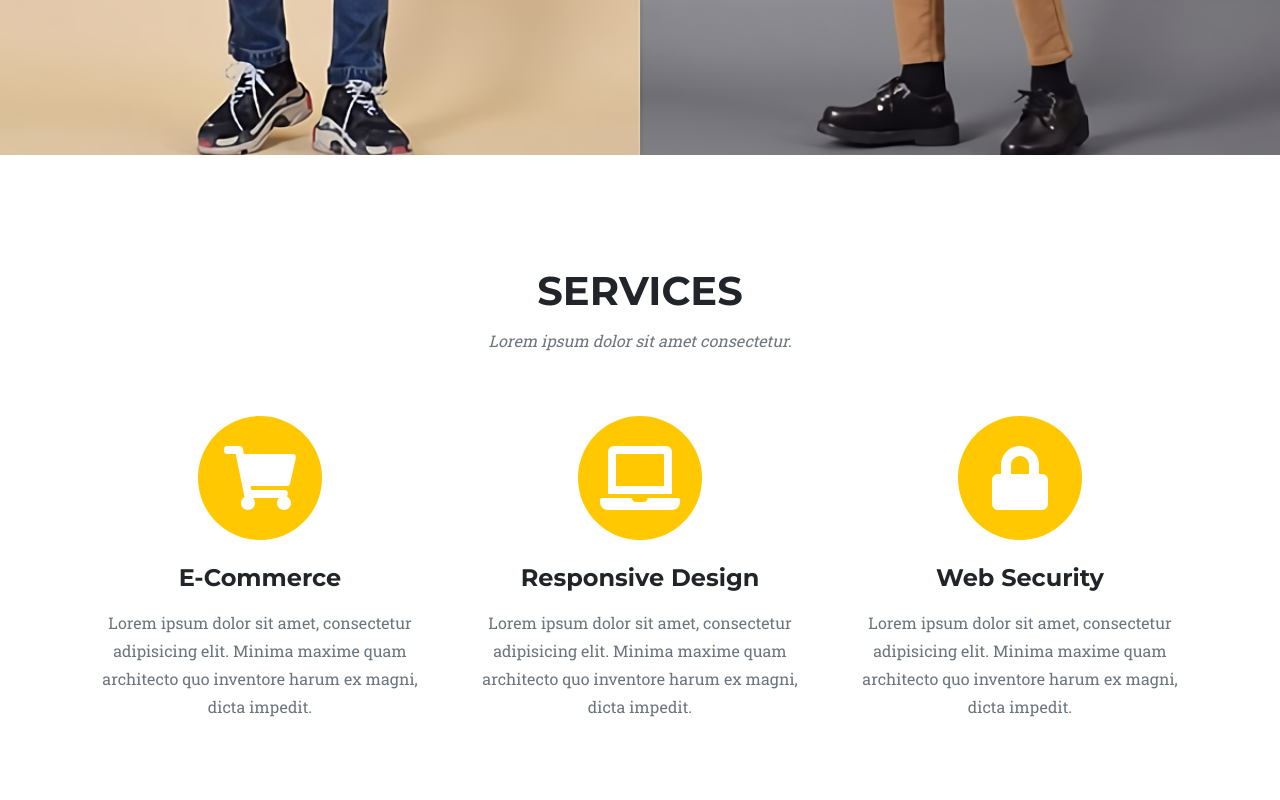
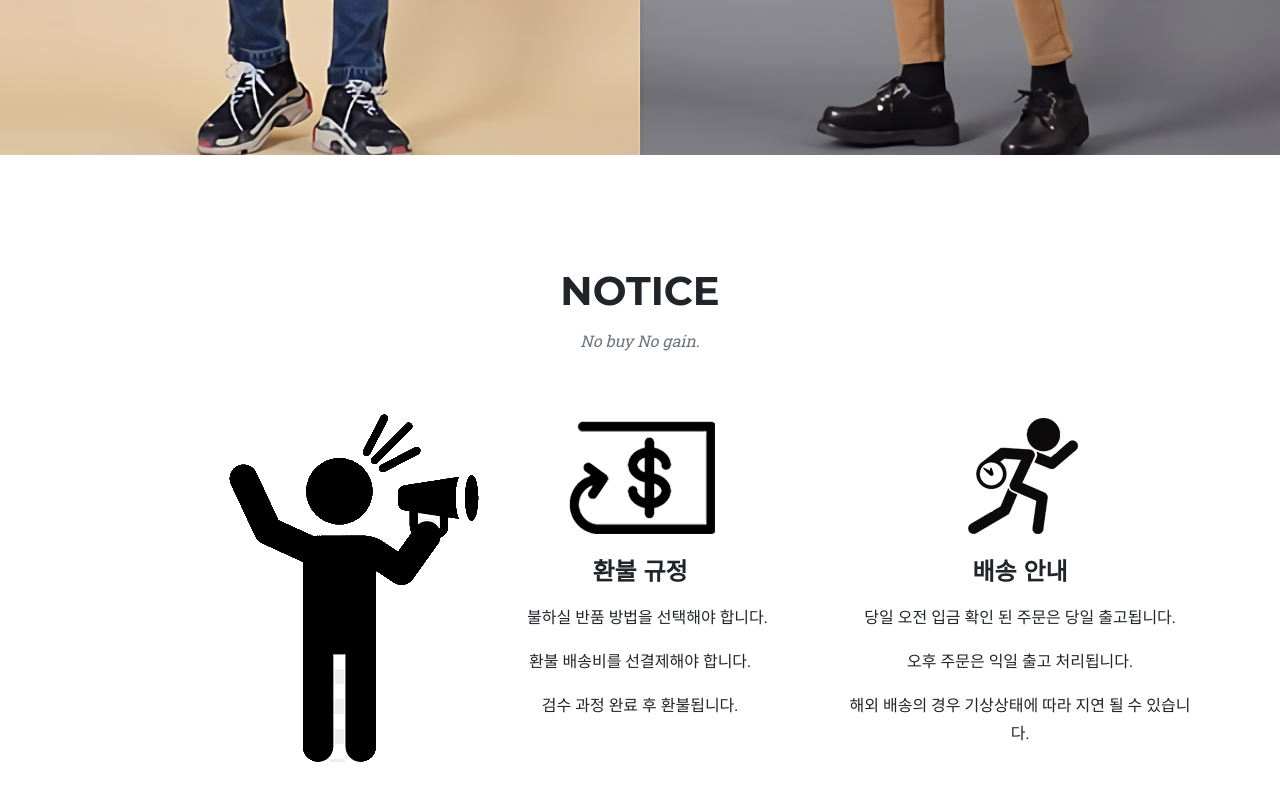
Before and after one commit to ehdncs19/sw-team-five, a plain HTML site: page index.html in a window 1280 px wide. Shown: the part 590-1390 px from the top of the page. Drawn offline with nearby package versions, Linux system fonts and the light colour scheme.

Commit message:
final project

```diff
--- a/index.html
+++ b/index.html
@@ -68,41 +68,45 @@
     <section class="page-section" id="services">
       <div class="container">
         <div class="text-center">
-          <h2 class="section-heading text-uppercase">Services</h2>
-          <h3 class="section-subheading text-muted">Lorem ipsum dolor sit amet consectetur.</h3>
+          <h2 class="section-heading text-uppercase">Notice</h2>
+          <h3 class="section-subheading text-muted">No buy No gain.</h3>
         </div>
         <div class="row text-center">
           <div class="col-md-4">
             <span class="fa-stack fa-4x">
-              <i class="fas fa-circle fa-stack-2x text-primary"></i>
-              <i class="fas fa-shopping-cart fa-stack-1x fa-inverse"></i>
+              <!-- <i class="fas fa-circle fa-stack-2x text-primary"></i> -->
+                <img src="assets/img/portfolio/notice1.png"></i>
+              <!-- <i class="fas fa-shopping-cart fa-stack-1x fa-inverse"></i> -->
             </span>
-            <h4 class="my-3">E-Commerce</h4>
+            <!-- <h4 class="my-3">E-Commerce</h4>
             <p class="text-muted">
               Lorem ipsum dolor sit amet, consectetur adipisicing elit. Minima maxime quam
               architecto quo inventore harum ex magni, dicta impedit.
-            </p>
+            </p> -->
           </div>
           <div class="col-md-4">
             <span class="fa-stack fa-4x">
-              <i class="fas fa-circle fa-stack-2x text-primary"></i>
-              <i class="fas fa-laptop fa-stack-1x fa-inverse"></i>
+              <!-- <i class="fas fa-circle fa-stack-2x text-primary"></i> -->
+                <img src="assets/img/portfolio/money.png">
+              <!-- <i class="fas fa-laptop fa-stack-1x fa-inverse"></i> -->
             </span>
-            <h4 class="my-3">Responsive Design</h4>
+            <h4 class="my-3">환불 규정</h4>
             <p class="text-muted">
-              Lorem ipsum dolor sit amet, consectetur adipisicing elit. Minima maxime quam
-              architecto quo inventore harum ex magni, dicta impedit.
-            </p>
-          </div>
+             <p>환불하실 반품 방법을 선택해야 합니다.</p>
+             <p>환불 배송비를 선결제해야 합니다.</p>
+             <p>검수 과정 완료 후 환불됩니다.</p>
+            </div>
           <div class="col-md-4">
             <span class="fa-stack fa-4x">
-              <i class="fas fa-circle fa-stack-2x text-primary"></i>
-              <i class="fas fa-lock fa-stack-1x fa-inverse"></i>
+              <img src="assets/img/portfolio/time.png">
+              <!-- <i class="fas fa-circle fa-stack-2x text-primary"></i> -->
+              <!-- <i class="fas fa-lock fa-stack-1x fa-inverse"></i> -->
             </span>
-            <h4 class="my-3">Web Security</h4>
+            <h4 class="my-3">배송 안내</h4>
             <p class="text-muted">
-              Lorem ipsum dolor sit amet, consectetur adipisicing elit. Minima maxime quam
-              architecto quo inventore harum ex magni, dicta impedit.
+              <p>당일 오전 입금 확인 된 주문은 당일 출고됩니다.</p>
+              <p>오후 주문은 익일 출고 처리됩니다.</p>
+              <p>해외 배송의 경우 기상상태에 따라 지연 될 수 있습니다.</p>
             </p>
           </div>
         </div>
```
Also changed, not shown: assets/img/portfolio/money.png (added), assets/img/portfolio/notice1.png (added), assets/img/portfolio/time.png (added).
